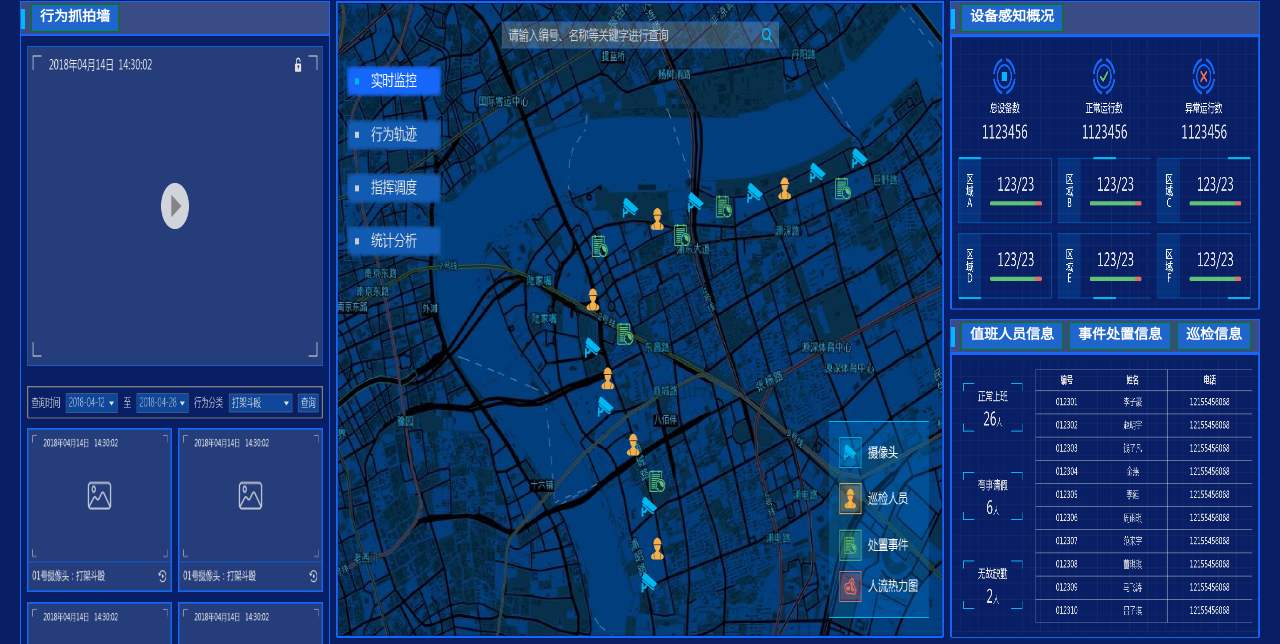
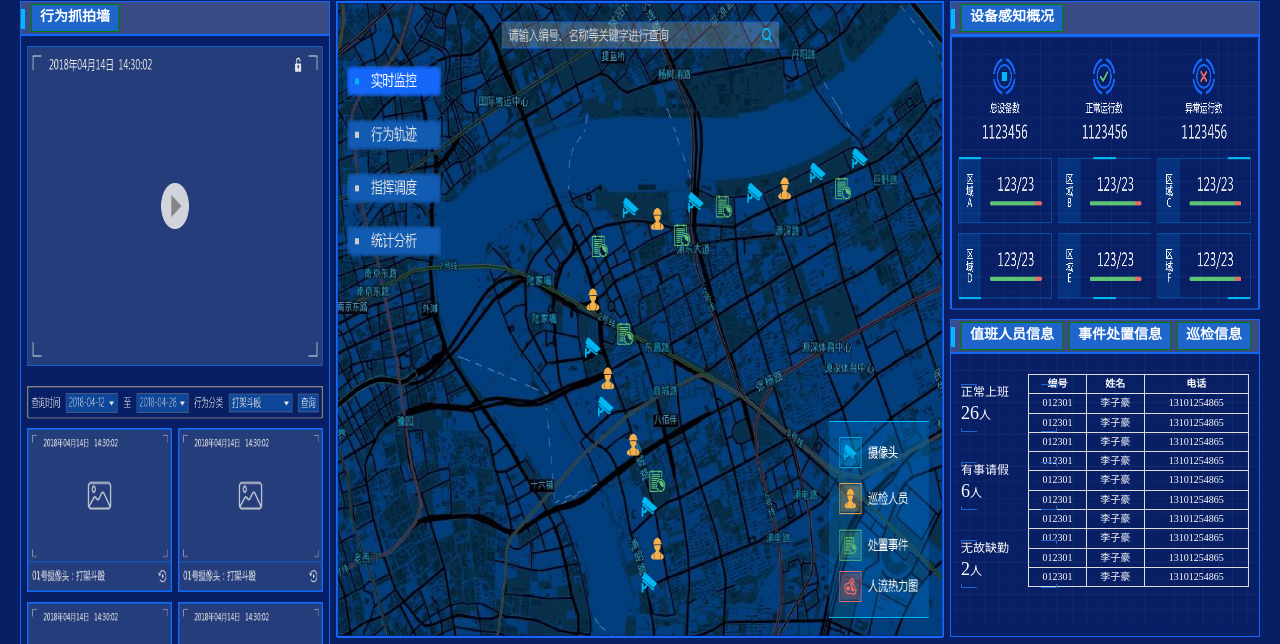
Before and after one commit to lele-organization/visualization, a plain HTML site: page index.html in a window 1280 px wide. Shown: the part 97-741 px from the top of the page. Drawn offline with Linux system fonts and the light colour scheme.

Commit message:
首页 值班人员信息 temp

```diff
--- a/css/common.css
+++ b/css/common.css
@@ -133,3 +133,10 @@ a {
 	float: left;
 	padding: 0;
 }
+
+/* 字体大小定义 */
+.font-10{font-size:10px;}
+.font-12{font-size:12px;}
+.font-14{font-size:14px;}
+.font-16{font-size:16px;}
+.font-18{font-size:18px;}
--- a/css/index.css
+++ b/css/index.css
@@ -1,3 +1,4 @@
+
 /*视频*/
 
 .videoContent {
@@ -174,7 +175,64 @@
 	width: 100%;
 	height: 274px;
 }
-.jobPerson .stateList>img{
+/* .jobPerson .stateList>img{
 	width: 100%;
 	height: 284px;
+} */
+
+
+/* --------------------------值班人员信息------向下---------------------- */
+.jobPerson{
+	overflow-y: hidden;
 }
+.jobPerson .stateList{
+	background: url(../img/bg_small.png) no-repeat;
+	background-position: center;
+    background-size: cover;
+	color:#fff;
+	position: relative;
+}
+
+.jobPerson .stateList .left{
+	width: 25%;
+	float: left;
+	height:100%;
+	padding:30px 10px;
+}
+.jobPerson .stateList .left .item{
+	width:96px;
+	height:48px;
+	font-size:12px;
+	position: relative;
+}
+.jobPerson .stateList .left .item:first-child{margin-bottom:30px;}
+.jobPerson .stateList .left .item:last-child{margin-top:30px;}
+
+.jobPerson .stateList .left .item .corner{
+	display: inline-block;
+	width:16px;
+	height:4px;
+	position: absolute;
+
+}
+.jobPerson .stateList .left .item .corner.left-top{border-left:1px solid #1f66cc;border-top:1px solid #1f66cc;left:0;top:0;}
+.jobPerson .stateList .left .item .corner.right-top{border-right:1px solid #1f66cc;border-top:1px solid #1f66cc;right:0;top:right;}
+.jobPerson .stateList .left .item .corner.left-bottom{border-left:1px solid #1f66cc;border-bottom:1px solid #1f66cc;left:0;bottom:0;}
+.jobPerson .stateList .left .item .corner.right-bottom{border-right:1px solid #1f66cc;border-bottom:1px solid #1f66cc;right:0;bottom:0;}
+.jobPerson .stateList .right{
+	width: 75%;
+    float: right;
+	font-size: 10px;
+	padding: 20px 10px 20px 0;
+}
+/* bootstrap table样式重写 */
+.jobPerson .stateList .right .table>tbody>tr>td, .table>tbody>tr>th, .table>tfoot>tr>td, .table>tfoot>tr>th, .table>thead>tr>td, .table>thead>tr>th{
+	padding:2px 0;
+	text-align:center;
+}
+.jobPerson .stateList .right .table-bordered>thead>tr>td, .table-bordered>thead>tr>th {
+    border-bottom-width: 1px;
+}
+
+
+/* --------------------------值班人员信息------向上---------------------- */
--- a/index.html
+++ b/index.html
@@ -143,7 +143,98 @@
 								<span class="textTitle">巡检信息</span>
 							</div>
 							<div class="stateList">
-								<img src="img/4.png" alt="" />
+								<!-- <img src="img/4.png" alt="" /> -->
+								<div class="left">
+									<div class="item">
+										<span class="corner left-top"></span>
+										<span class="corner right-top"></span>
+										<span class="corner left-bottom"></span>
+										<span class="corner right-bottom"></span>
+										<div>正常上班</div>
+										<div><span class="font-18">26</span>人</div>
+									</div>
+									<div class="item">
+										<span class="corner left-top"></span>
+										<span class="corner right-top"></span>
+										<span class="corner left-bottom"></span>
+										<span class="corner right-bottom"></span>
+										<div>有事请假</div>
+										<div><span class="font-18">6</span>人</div>
+									</div>
+									<div class="item">
+										<span class="corner left-top"></span>
+										<span class="corner right-top"></span>
+										<span class="corner left-bottom"></span>
+										<span class="corner right-bottom"></span>
+										<div>无故缺勤</div>
+										<div><span class="font-18">2</span>人</div>
+									</div>
+								</div>
+
+								<div class="right">
+									<table class="table table-bordered">
+										<thead>
+											<tr>
+												<th>编号</th>
+												<th>姓名</th>
+												<th>电话</th>
+											</tr>
+										</thead>
+										<tbody>
+											<tr>
+												<td>012301</td>
+												<td>李子豪</td>
+												<td>13101254865</td>
+											</tr>
+											<tr>
+												<td>012301</td>
+												<td>李子豪</td>
+												<td>13101254865</td>
+											</tr>
+											<tr>
+												<td>012301</td>
+												<td>李子豪</td>
+												<td>13101254865</td>
+											</tr>
+											<tr>
+												<td>012301</td>
+												<td>李子豪</td>
+												<td>13101254865</td>
+											</tr>
+											<tr>
+												<td>012301</td>
+												<td>李子豪</td>
+												<td>13101254865</td>
+											</tr>
+											<tr>
+												<td>012301</td>
+												<td>李子豪</td>
+												<td>13101254865</td>
+											</tr>
+											<tr>
+												<td>012301</td>
+												<td>李子豪</td>
+												<td>13101254865</td>
+											</tr>
+											<tr>
+												<td>012301</td>
+												<td>李子豪</td>
+												<td>13101254865</td>
+											</tr>
+											<tr>
+												<td>012301</td>
+												<td>李子豪</td>
+												<td>13101254865</td>
+											</tr>
+											<tr>
+												<td>012301</td>
+												<td>李子豪</td>
+												<td>13101254865</td>
+											</tr>
+										</tbody>
+									</table>
+								</div>
+								<div class="clear"></div>
 							</div>
 						</div>
 						<!--人流变化-->
```
Also changed, not shown: img/bg_small.png (added).
